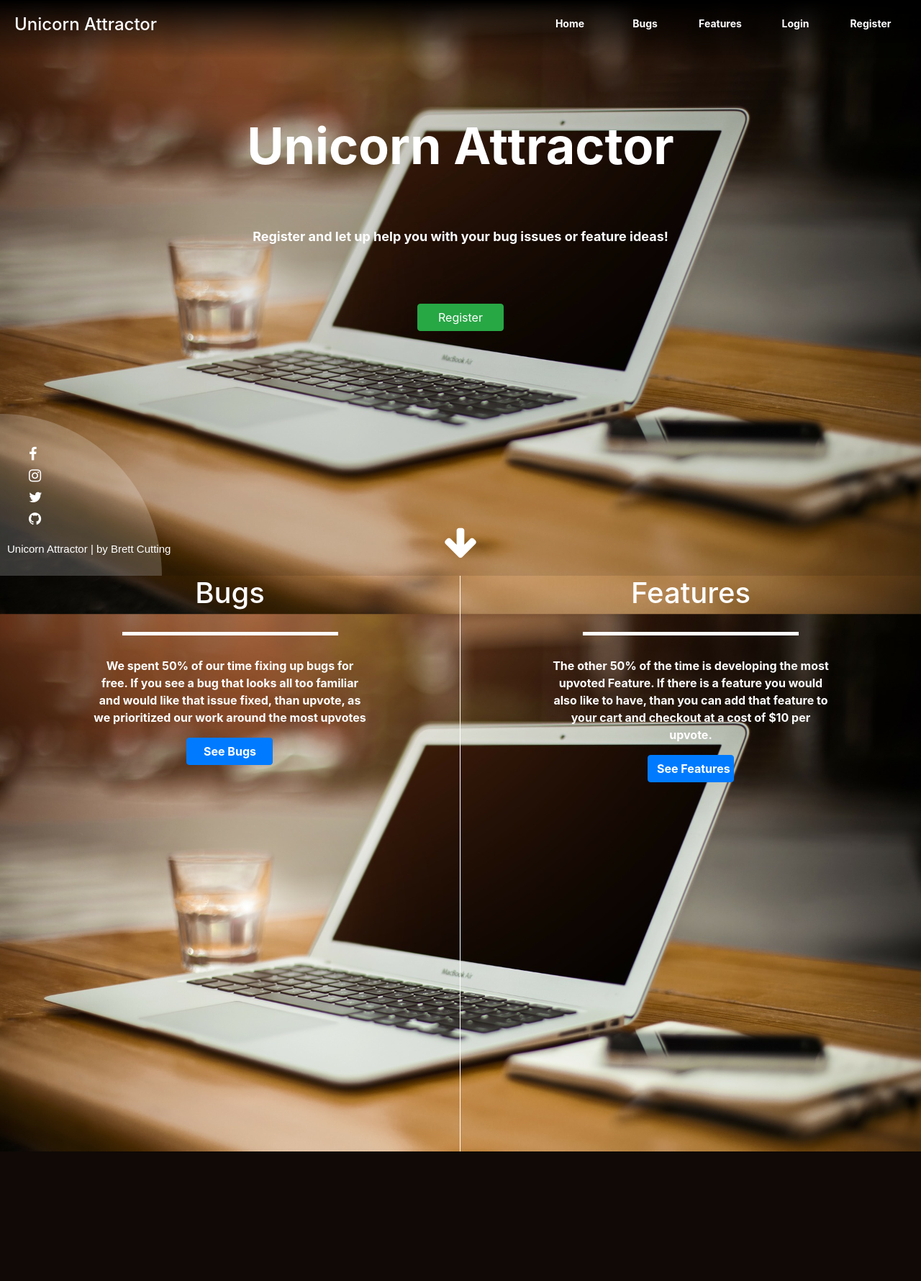
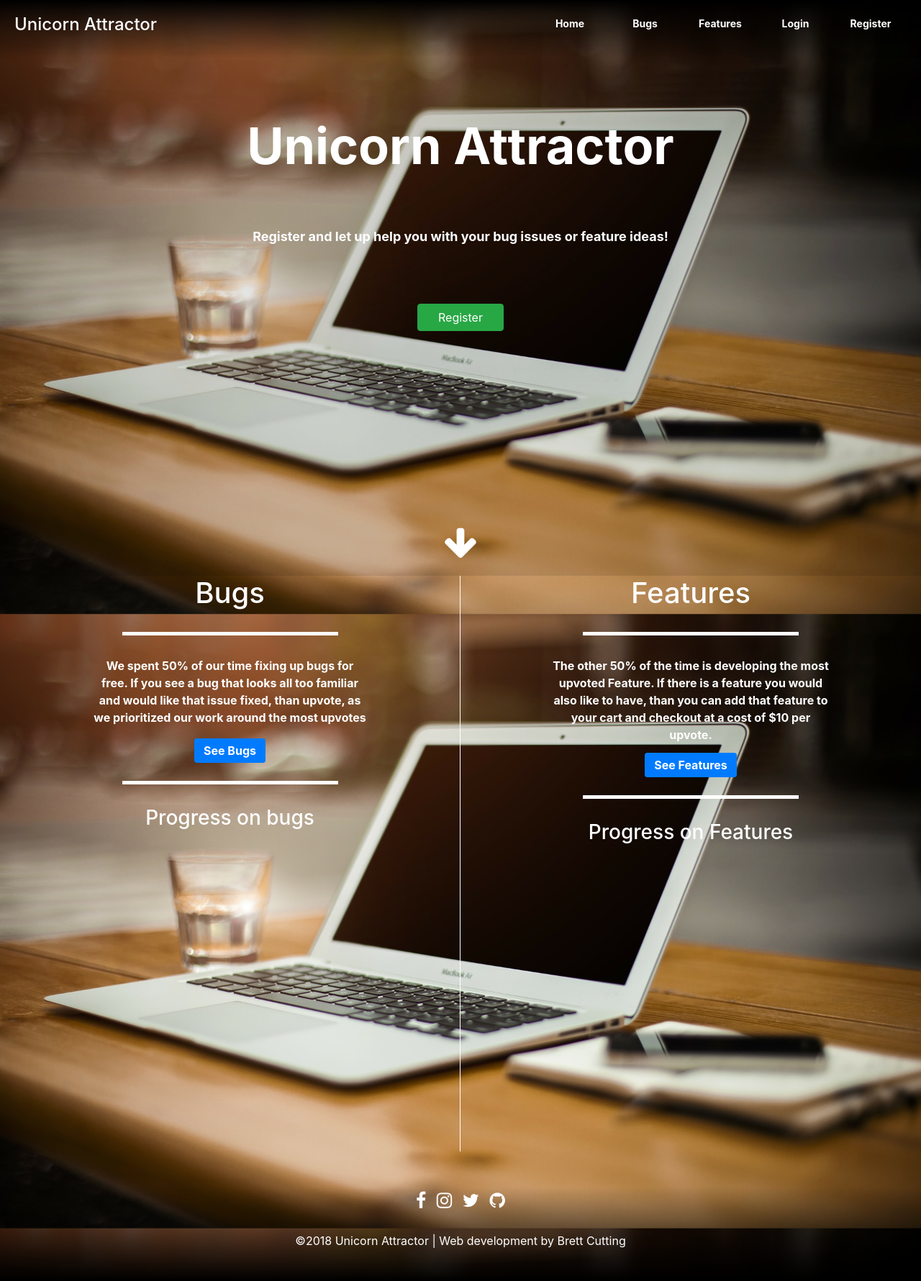
Before and after one commit to brettcutt/issue-tracker, a Django app: page /accounts/ in a window 1280 px wide. Shown: the whole page at 72% size. Before the commit the page ends 1600 px from the top, so only its background shows below. Run offline with Django 3.2, Linux system fonts and the light colour scheme; some libraries are stand-ins or nearby versions; some web fonts are replaced.

Commit message:
layout and styling of graphs on athe home page

```diff
--- a/home/templates/index.html
+++ b/home/templates/index.html
@@ -40,35 +40,41 @@
     <div class='graphs-page'>
 
         <div class='home-bugs'>
-            <h1 class='center test1'>Bugs</h1>
-            <div class="line test2"></div>
-            <div class=" chart-description center test3">
-                <p><b>We spent 50% of our time fixing up bugs for free.
+            <h1 class='center fade1'>Bugs</h1>
+            <div class="line fade2"></div>
+            <div class=" chart-description center fade3">
+                <p class="margin-bottom-20"><b>We spent 50% of our time fixing up bugs for free.
                         If you see a bug that looks all too familiar and would like that issue fixed, than upvote,
                         as we prioritized our work around the most upvotes</b></p>
-                <a href="{% url 'bugs' %}" class="btn btn-primary"><b>See Bugs</b></a>
+                <a href="{% url 'bugs' %}" class="btn btn-primary fade4"><b>See Bugs</b></a>
+            </div>
+            <div class="line fade5"></div>
+            <h3 class='center fade6 margin-bottom-20'>Progress on bugs</h3>
+            <div class="chart fade7">
+                {{ bugs_status_chart|safe }}
+                {{ BugsDailyStatus|safe }}
             </div>
         </div>
         <div class="">
-            <h1 class='center test1'>Features</h2>
-                <div class="line test2"></div>
-                <div class=" chart-description center test3">
+            <h1 class='center fade1'>Features</h2>
+                <div class="line fade2"></div>
+                <div class=" chart-description center fade3">
                     <p><b>The other 50% of the time is developing the most upvoted Feature. If there is a
                             feature
                             you
                             would also like to have, than you can add that feature to your cart and checkout at a
                             cost of $10 per upvote.
                         </b></p>
-                    <a href="{% url 'features' %}" class="btn btn-primary"><b>See Features</b></a>
+                    <a href="{% url 'features' %}" class="fade4 btn btn-primary margin-bottom-20"><b>See Features</b></a>
+                </div>
+                <div class="line fade5"></div>
+                <h3 class='center fade6 margin-bottom-20'>Progress on Features</h3>
+                <div class="chart fade7">
+                    {{ features_status_chart|safe }}
                 </div>
         </div>
     </div>
 
 </div>
-<div class='d-none d-sm-block'>
-    {% include 'footer-home.html' %}
-</div>
-<div class='d-block d-sm-none'>
-    {% include 'footer.html' %}
-</div>
+{% include 'footer.html' %}
 {% endblock %}
--- a/static/css/style.css
+++ b/static/css/style.css
@@ -288,7 +288,7 @@ color: #fff;
     left: 0;
     right: 0;
 }
-.test1, .test2, .test3 {
+.fade1, .fade2, .fade3, .fade4, .fade5, .fade6, .fade7 {
     display: none;
 }
 .fa-arrow-down {
@@ -302,9 +302,10 @@ color: #fff;
 }
 
 .graphs-page {
-    height: 100vh;
+    min-height: 100vh;
     display: grid;
     grid-template-columns: 1fr 1fr;
+    margin-bottom: 50px;
 }
 
 @media (max-width: 767px) {
@@ -318,7 +319,6 @@ color: #fff;
 
 @media (min-width: 768px) {
     .graphs-page {
-        margin-bottom: -130px;
     }
 
 }
@@ -329,8 +329,7 @@ color: #fff;
 .chart-description {
 
     width: 60%;
-    margin: 0 auto;
-    margin-top: 30px;
+    margin: 30px auto;
 }
 @media (max-width: 768px) {
     .chart-description {
@@ -737,3 +736,49 @@ footer {
     color: #fff;
     margin: 0;
 }
+
+
+.chart {
+    margin: 0 auto -50px;
+    width: 500px;
+}
+@media (max-width: 767px) {
+    .chart {
+        margin: 0 auto;
+        height: 280px;
+        width: 280px;
+    }
+
+}
+.pie-graph {
+    text-align: center;
+}
+
+g.legends {
+    display: inline-block;
+}
+
+.legend text, .tooltip text {
+    fill: #fff !important;
+}
+
+.tooltip .value {
+    display: none;
+}
+
+.tootip {
+    display: block;
+    opacity: 1;
+}
+.tooltip-overlay {
+    transform:translate(80px, 0);
+    position: absolute;
+}
+
+.tooltip rect {
+    stroke: none !important;
+}
+
+title {
+    display: none;
+}
--- a/static/jquery/jquery.js
+++ b/static/jquery/jquery.js
@@ -30,19 +30,43 @@ $(document).ready(function () {
         var y = $(this).scrollTop();
         if (y > 250) {
 
-            $('.test1').show('fade', 1000);
+            $('.fade1').show('fade', 1000);
             setTimeout(function () {
 
                 // your stuff here
-                $('.test2').show('fade', 1000);
+                $('.fade2').show('fade', 1000);
 
             }, 1000);
             setTimeout(function () {
 
                 // your stuff here
-                $('.test3').show('fade', 1000);
+                $('.fade3').show('fade', 1000);
 
-            }, 2000);
+            }, 1800);
+            setTimeout(function () {
+
+                // your stuff here
+                $('.fade4').show('fade', 1000);
+
+            }, 2600);
+            setTimeout(function () {
+
+                // your stuff here
+                $('.fade5').show('fade', 1000);
+
+            }, 3400);
+            setTimeout(function () {
+
+                // your stuff here
+                $('.fade6').show('fade', 1000);
+
+            }, 4200);
+            setTimeout(function () {
+
+                // your stuff here
+                $('.fade7').show('fade', 1000);
+
+            }, 5000);
 
         }
     });
--- a/templates/base.html
+++ b/templates/base.html
@@ -62,6 +62,7 @@
             {% block content %}
             {% endblock %}
         </div>
+
     </div>
     <script src="{% static 'js/jquery-3.3.1.slim.min.js' %}"></script>
     <script src="{% static 'js/popper.min.js' %}"></script>
@@ -69,6 +70,7 @@
     <script src="{% static 'jquery/jquery-3.3.1.min.js' %}"></script>
     <script src="{% static 'jquery/jquery-ui.js' %}"></script>
     <script src="{% static 'jquery/jquery.js' %}"></script>
+    <script type="text/javascript" src="http://kozea.github.com/pygal.js/latest/pygal-tooltips.min.js"></script>
     {% block head_js %}
     {% endblock head_js %}
 </body>
```
Also changed, not shown: issuetracker/settings.py (+8 -7 lines), README.md.
